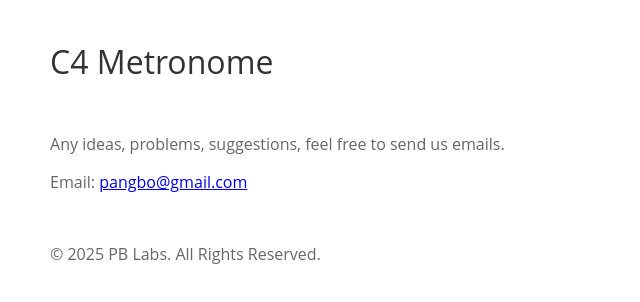
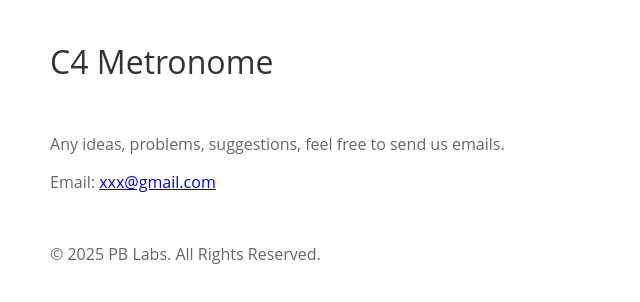
Before and after one commit to pangbo-labs/pangbo-labs.github.io, a plain HTML site: page c4-metronome/index.html in a window 1280 px wide. Shown: the full height of the page, 0-640 px from the left. Drawn offline with Linux system fonts and the light colour scheme.

Commit message:
Use placeholder for the email address temporarily

```diff
--- a/c4-metronome/index.html
+++ b/c4-metronome/index.html
@@ -32,7 +32,7 @@
 
 		<p>Any ideas, problems, suggestions, feel free to send us emails.</p>
 
-		<p>Email: <a href="mailto:pangbo@gmail.com">pangbo@gmail.com</a></p>
+		<p>Email: <a href="mailto:xxx@gmail.com">xxx@gmail.com</a></p>
 
 		<p class="copyright">© 2025 PB Labs. All Rights Reserved.</p>
 
```
